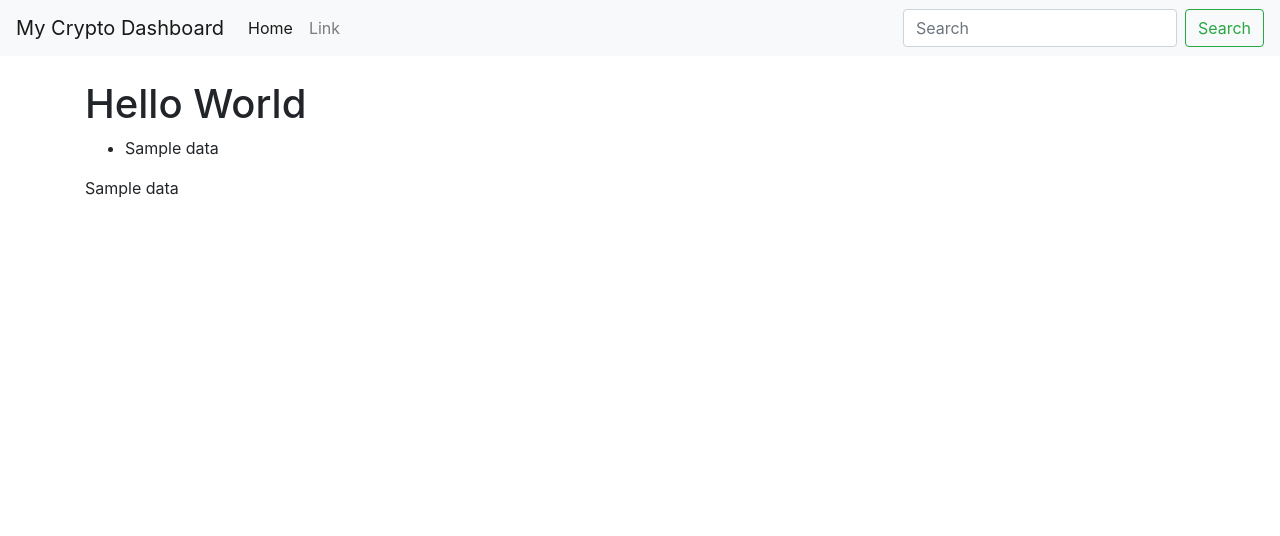
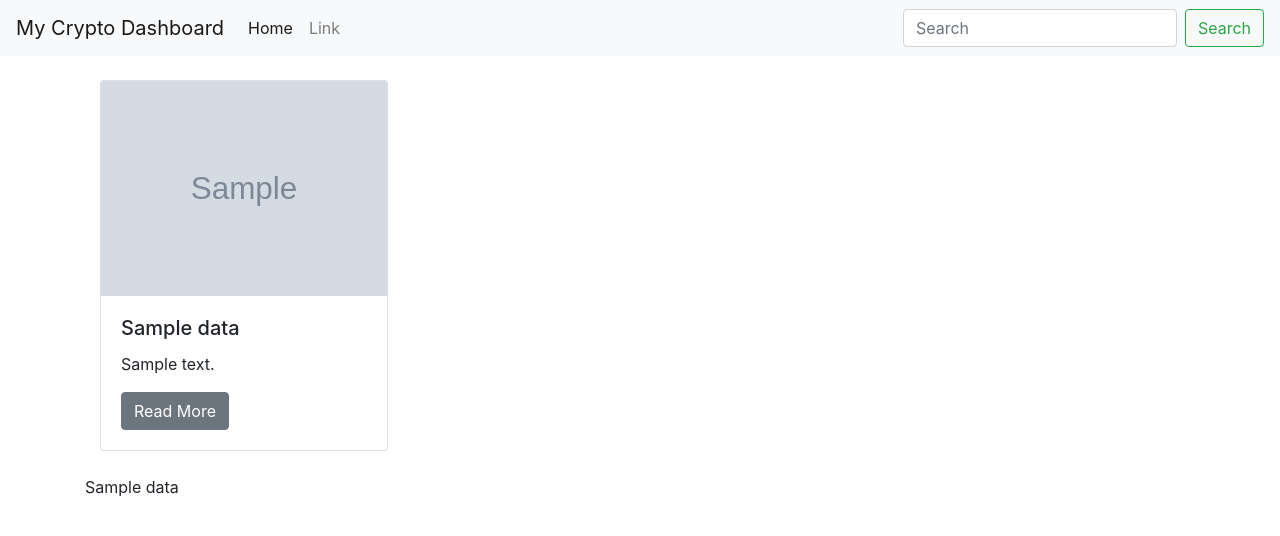
Before and after one commit to trancethehuman/crypto-dashboard, a Django app: template crypto/crypto_app/templates/home.html in a window 1280 px wide. Shown: the top 536 px of the page. Run offline with Django 3.2, Linux system fonts and the light colour scheme; the template is opened without the code that fills it: most values are stand-ins (such as "Sample title", 1, 10 or a date in 2020); grey boxes marked "Sample" are stand-in pictures; some libraries are stand-ins or nearby versions.

Commit message:
crypto-dashboard
dashboard dashboard

```diff
--- a/crypto/crypto_app/templates/home.html
+++ b/crypto/crypto_app/templates/home.html
@@ -1,15 +1,25 @@
 {% extends 'base.html' %}
 
 {% block content %}
-    <h1>Hello World</h1>
+    <div class="container">
+        <div class="row">
+        {% for x in api.Data %}
+        <div class="col-sm">
+            <div class="card" style="width: 18rem;">
+            <img src="{{ x.imageurl }}" class="card-img-top" alt="{{ x.source }}">
+            <div class="card-body">
+                <h5 class="card-title">{{ x.title }}</h5>
+                <p class="card-text">{{ x.body }}</p>
+                <a href="{{ x.url }}" class="btn btn-secondary">Read More</a>
+            </div>
+            </div>
+            <br/>
+            </div>
+        {% endfor %}
+        </div>
+    </div>
 
 
-
-    <ul>
-        {% for x in api.Data %}
-            <li>{{ x.title }}</li>
-        {% endfor %}
-    </ul>
 
     {{api.Data}}
 
```
